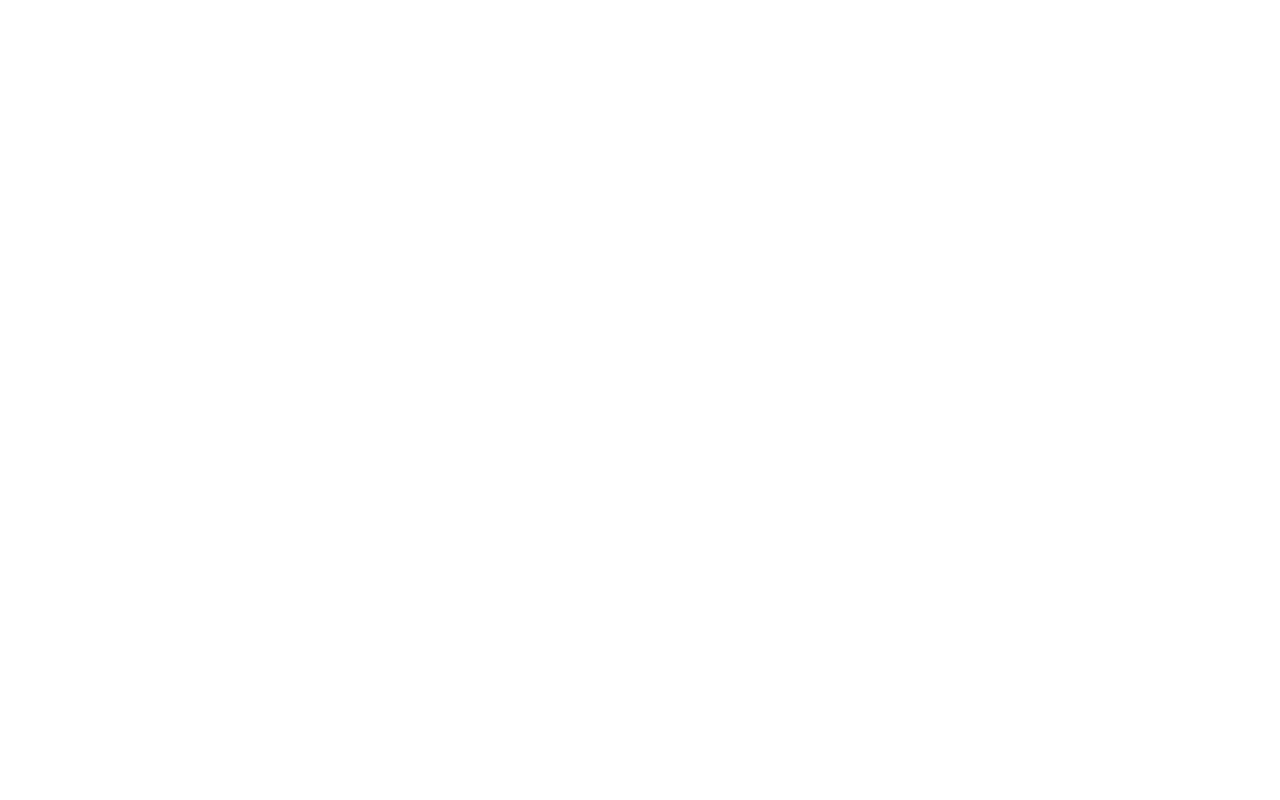
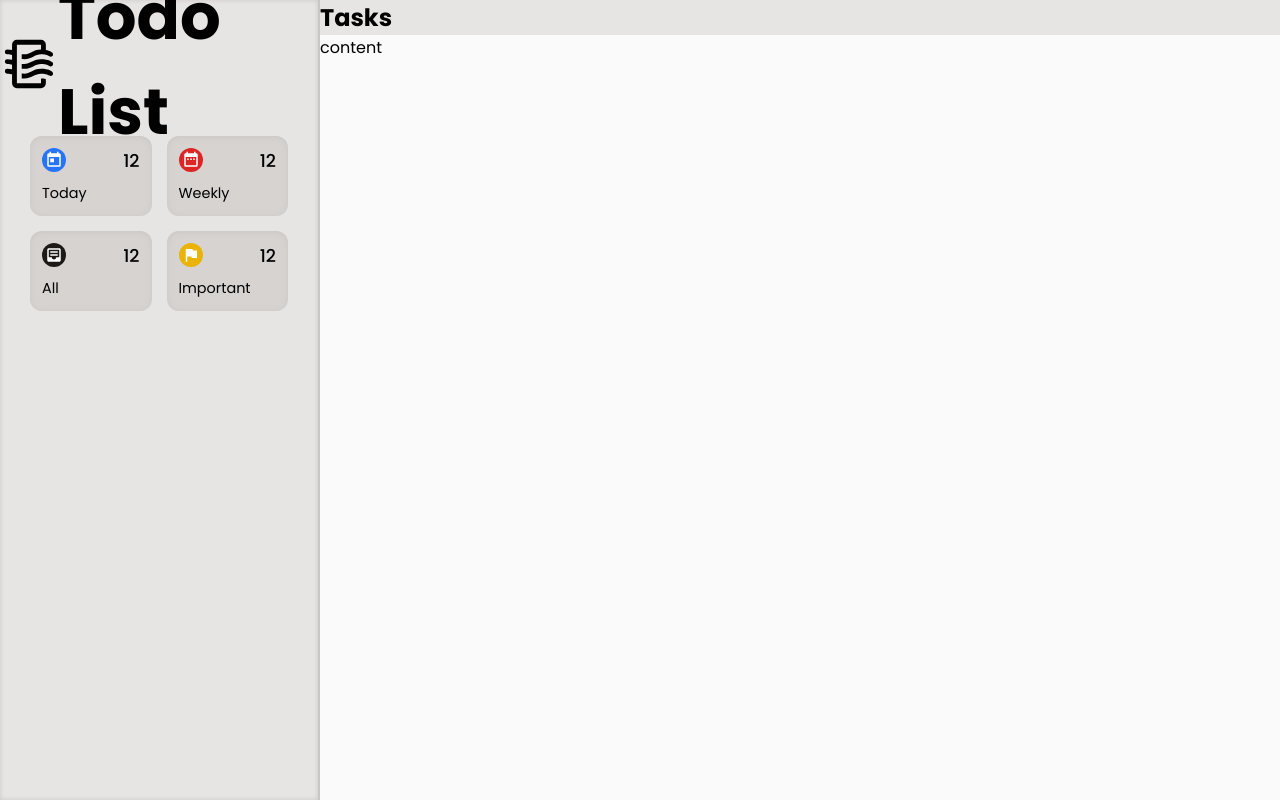
Before and after one commit to Simon-Sahlin/Todo-List-Demo, a website built with webpack: page src/index.html in a window 1280 px wide. Built offline with nearby package versions, Linux system fonts and the light colour scheme; a web font is replaced by a local one.

Commit message:
Add basic layout and sidebar

```diff
--- a/src/index.html
+++ b/src/index.html
@@ -6,6 +6,61 @@
     <title>Todo</title>
 </head>
 <body>
+    <div id="mainWrapper">
+        <div id="sidebar">
+            <header>
+                <svg xmlns="http://www.w3.org/2000/svg" viewBox="0 0 24 24"><title>air-filter</title><path d="M19,18.31V20A2,2 0 0,1 17,22H7A2,2 0 0,1 5,20V16.3C4.54,16.12 3.95,16 3,16A1,1 0 0,1 2,15A1,1 0 0,1 3,14C3.82,14 4.47,14.08 5,14.21V12.3C4.54,12.12 3.95,12 3,12A1,1 0 0,1 2,11A1,1 0 0,1 3,10C3.82,10 4.47,10.08 5,10.21V8.3C4.54,8.12 3.95,8 3,8A1,1 0 0,1 2,7A1,1 0 0,1 3,6C3.82,6 4.47,6.08 5,6.21V4A2,2 0 0,1 7,2H17A2,2 0 0,1 19,4V6.16C20.78,6.47 21.54,7.13 21.71,7.29C22.1,7.68 22.1,8.32 21.71,8.71C21.32,9.1 20.8,9.09 20.29,8.71V8.71C20.29,8.71 19.25,8 17,8C15.74,8 14.91,8.41 13.95,8.9C12.91,9.41 11.74,10 10,10C9.64,10 9.31,10 9,9.96V7.95C9.3,8 9.63,8 10,8C11.26,8 12.09,7.59 13.05,7.11C14.09,6.59 15.27,6 17,6V4H7V20H17V18C18.5,18 18.97,18.29 19,18.31M17,10C15.27,10 14.09,10.59 13.05,11.11C12.09,11.59 11.26,12 10,12C9.63,12 9.3,12 9,11.95V13.96C9.31,14 9.64,14 10,14C11.74,14 12.91,13.41 13.95,12.9C14.91,12.42 15.74,12 17,12C19.25,12 20.29,12.71 20.29,12.71V12.71C20.8,13.1 21.32,13.1 21.71,12.71C22.1,12.32 22.1,11.69 21.71,11.29C21.5,11.08 20.25,10 17,10M17,14C15.27,14 14.09,14.59 13.05,15.11C12.09,15.59 11.26,16 10,16C9.63,16 9.3,16 9,15.95V17.96C9.31,18 9.64,18 10,18C11.74,18 12.91,17.41 13.95,16.9C14.91,16.42 15.74,16 17,16C19.25,16 20.29,16.71 20.29,16.71V16.71C20.8,17.1 21.32,17.1 21.71,16.71C22.1,16.32 22.1,15.69 21.71,15.29C21.5,15.08 20.25,14 17,14Z" /></svg>
+                <h1>Todo List</h1>
+            </header>
 
+            <div id="filterWrapper">
+                <div class="filter">
+                    <div>
+                        <div class="filterIcon">
+                            <svg xmlns="http://www.w3.org/2000/svg" viewBox="0 0 24 24"><title>calendar-today</title><path d="M7,10H12V15H7M19,19H5V8H19M19,3H18V1H16V3H8V1H6V3H5C3.89,3 3,3.9 3,5V19A2,2 0 0,0 5,21H19A2,2 0 0,0 21,19V5A2,2 0 0,0 19,3Z" /></svg>
+                        </div>
+                        <p class="filterCount">12</p>
+                    </div>
+                    <p class="filterTitle">Today</p>
+                </div>
+
+                <div class="filter">
+                    <div>
+                        <div class="filterIcon">
+                            <svg xmlns="http://www.w3.org/2000/svg" viewBox="0 0 24 24"><title>calendar-range</title><path d="M9,10H7V12H9V10M13,10H11V12H13V10M17,10H15V12H17V10M19,3H18V1H16V3H8V1H6V3H5C3.89,3 3,3.9 3,5V19A2,2 0 0,0 5,21H19A2,2 0 0,0 21,19V5A2,2 0 0,0 19,3M19,19H5V8H19V19Z" /></svg>                        </div>
+                        <p class="filterCount">12</p>
+                    </div>
+                    <p class="filterTitle">Weekly</p>
+                </div>
+
+                <div class="filter">
+                    <div>
+                        <div class="filterIcon">
+                            <svg xmlns="http://www.w3.org/2000/svg" viewBox="0 0 24 24"><title>inbox-full</title><path d="M19 15V5H5V15H9C9 16.66 10.34 18 12 18C13.66 18 15 16.66 15 15H19M19 3C20.1 3 21 3.9 21 5V19C21 20.1 20.1 21 19 21H5C3.89 21 3 20.1 3 19L3 5C3 3.9 3.89 3 5 3H19M7 13V11H17V13H7M7 9V7H17V9H7Z" /></svg>                        </div>
+                        <p class="filterCount">12</p>
+                    </div>
+                    <p class="filterTitle">All</p>
+                </div>
+
+                <div class="filter">
+                    <div>
+                        <div class="filterIcon">
+                            <svg xmlns="http://www.w3.org/2000/svg" viewBox="0 0 24 24"><title>flag</title><path d="M14.4,6L14,4H5V21H7V14H12.6L13,16H20V6H14.4Z" /></svg>                        </div>
+                        <p class="filterCount">12</p>
+                    </div>
+                    <p class="filterTitle">Important</p>
+                </div>
+
+            </div>
+        </div>
+        <div id="taskWrapper">
+            <div id="taskHeader">
+                <h2>Tasks</h2>
+            </div>
+            <div id="content">
+                content
+            </div>
+        </div>
+    </div>
 </body>
 </html>
--- a/src/index.js
+++ b/src/index.js
@@ -0,0 +1 @@
+import './style.css'
--- /dev/null
+++ b/src/style.css
@@ -0,0 +1,167 @@
+@import url('https://fonts.googleapis.com/css2?family=Poppins:ital,wght@0,100;0,200;0,300;0,400;0,500;0,600;0,700;0,800;0,900;1,100;1,200;1,300;1,400;1,500;1,600;1,700;1,800;1,900&display=swap');
+@import url('https://fonts.googleapis.com/css2?family=Tilt+Neon&display=swap');
+
+*{
+    box-sizing: border-box;
+    margin: 0;
+    padding: 0px;
+}
+
+:root {
+    --red: #ff3860;
+    --red-dark: #ff1443;
+    --red-darker: #c00f32;
+    --red-light: #ff5c7c;
+    --blue: #498afb;
+    --blue-dark: #2674fa;
+    --blue-light: #6ca0fc;
+    --orange: #fa8142;
+    --orange-dark: #f96a1f;
+    --orange-light: #fb9865;
+    --green: #09c372;
+    --green-dark: #07a15e;
+    --green-darker: #05633a;
+    --green-light: #0be586;
+    --purple: #9166cc;
+    --purple-dark: #7d4bc3;
+    --purple-light: #a481d5;
+    --pink: #ff4088;
+    --pink-dark: #ff1c72;
+    --pink-light: #ff649e;
+    --gray0: #f8f8f8;
+    --gray1: #dbe1e8;
+    --gray2: #b2becd;
+    --gray3: #6c7983;
+    --gray4: #454e56;
+    --gray5: #2a2e35;
+    --gray5t: #0000005b;
+    --gray6: #12181b;
+    --gray7: #0b0d0e;
+    --font-body: "sofia-pro",'Poppins',sans-serif;
+    --font-head: "Tilt Neon",'Poppins', sans-serif;
+    --font-code: "attribute-mono",'Poppins',monospace;
+
+    --stone050: #fafafa;
+    --stone100: #f5f5f4;
+    --stone200: #e7e5e4;
+    --stone300: #c9c6c3;
+    --stone350: #d6d3d1;
+    --stone400: #a8a29e;
+    --stone500: #78716c;
+    --stone600: #57534e;
+    --stone700: #44403c;
+    --stone800: #292524;
+    --stone900: #1c1917;
+    --stone950: #0c0a09;
+}
+
+*,h1,h2,h3,h4,h5,p{
+    font-family: var(--font-body);
+}
+
+/* -------------------------------------------------------------------------- */
+
+#mainWrapper{
+    background-color: var(--purple-dark);
+    height: 100vh;
+    overflow: hidden;
+    display: grid;
+    grid-template-columns: 1fr 3fr;
+}
+
+/* ------------------------------------ - ----------------------------------- */
+
+#sidebar{
+    background-color: var(--stone200);
+    border-right: 2px solid var(--stone300);
+    box-shadow: 0px 0px 5px var(--stone300) inset;
+    /* min-width: 400px; */
+
+    display: flex;
+    flex-direction: column;
+    padding-top: 3vh;
+    gap: 4vh;
+}
+
+header{
+    display: flex;
+    justify-content: center;
+    align-items: center;
+    height: 10vh;
+}
+header svg{
+    height: 4em;
+}
+h1{
+    font-family: var(--font-head);
+    font-size: 4em;
+}
+
+
+#filterWrapper{
+    display: grid;
+    grid-template-columns: 1fr 1fr;
+    grid-template-rows: 1fr 1fr;
+    gap: 15px;
+    margin: 0px 30px;
+}
+.filter{
+    background-color: var(--stone350);
+    height: 80px;
+    border-radius: 12px;
+    box-shadow: 0px 1px 6px var(--stone300) inset;
+    padding: 12px;
+
+    display: flex;
+    flex-direction: column;
+    justify-content: space-between;
+}
+
+.filter:nth-child(1){
+    --filterTheme: var(--blue-dark)
+}
+.filter:nth-child(2){
+    --filterTheme: #dc2626
+}
+.filter:nth-child(3){
+    --filterTheme: var(--stone900)
+}
+.filter:nth-child(4){
+    --filterTheme: #eab308
+}
+
+.filter > div{
+    display: flex;
+    justify-content: space-between;
+}
+.filterTitle{
+    font-size: .9em;
+    font-weight: 400;
+}
+.filterCount{
+    font-size: 1.1em;
+    font-weight: 500;
+}
+.filterIcon{
+    background-color: var(--filterTheme);
+    height: 1.5em;
+    width: 1.5em;
+    border-radius: 999px;
+    padding: 3px;
+}
+
+.filter svg{
+    height: 100%;
+    width: 100%;
+    filter: brightness(0) saturate(100%) invert(99%) sepia(84%) saturate(2%) hue-rotate(227deg) brightness(111%) contrast(100%);
+}
+
+/* ------------------------------------ - ----------------------------------- */
+
+#taskWrapper{
+    background-color: var(--stone050);
+}
+
+#taskHeader{
+    background-color: var(--stone200);
+}
```
